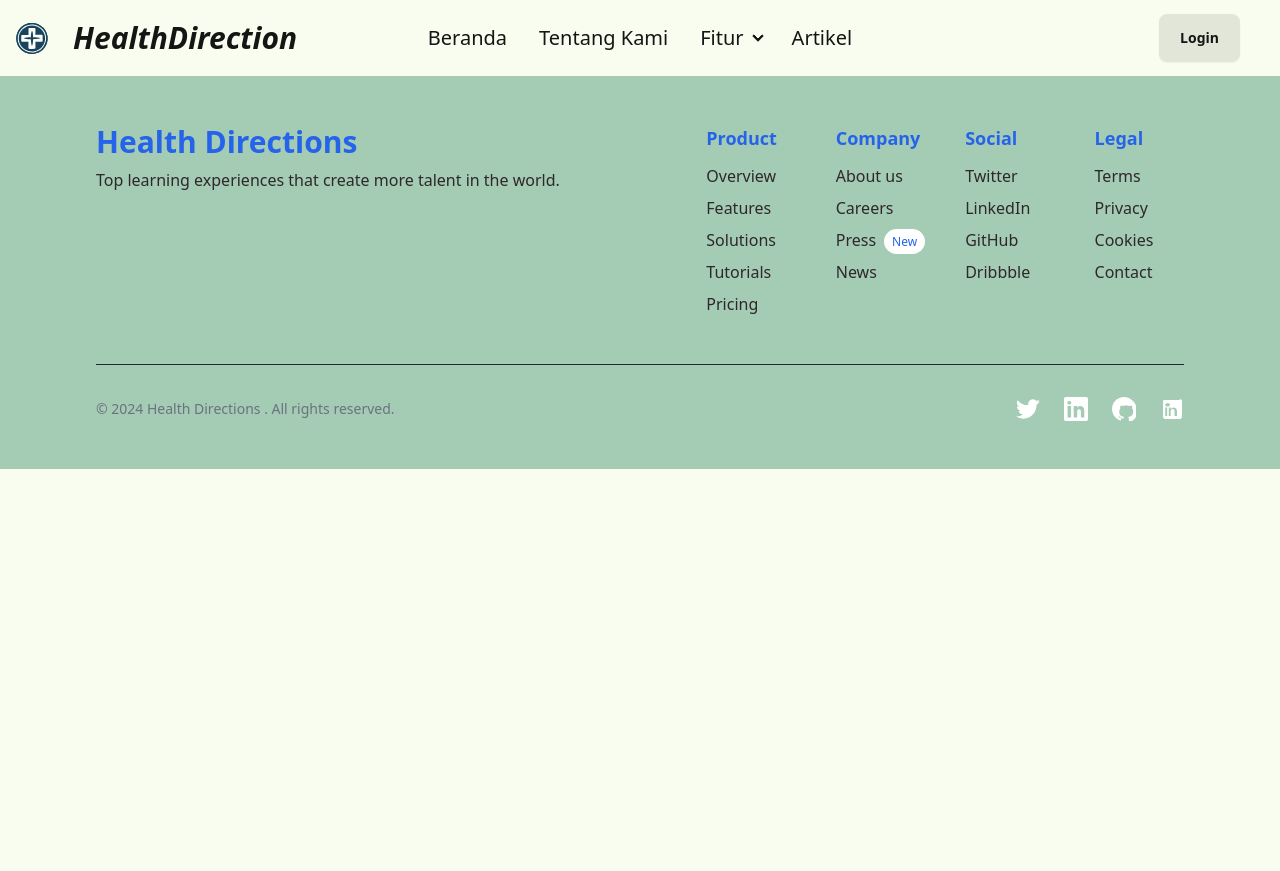
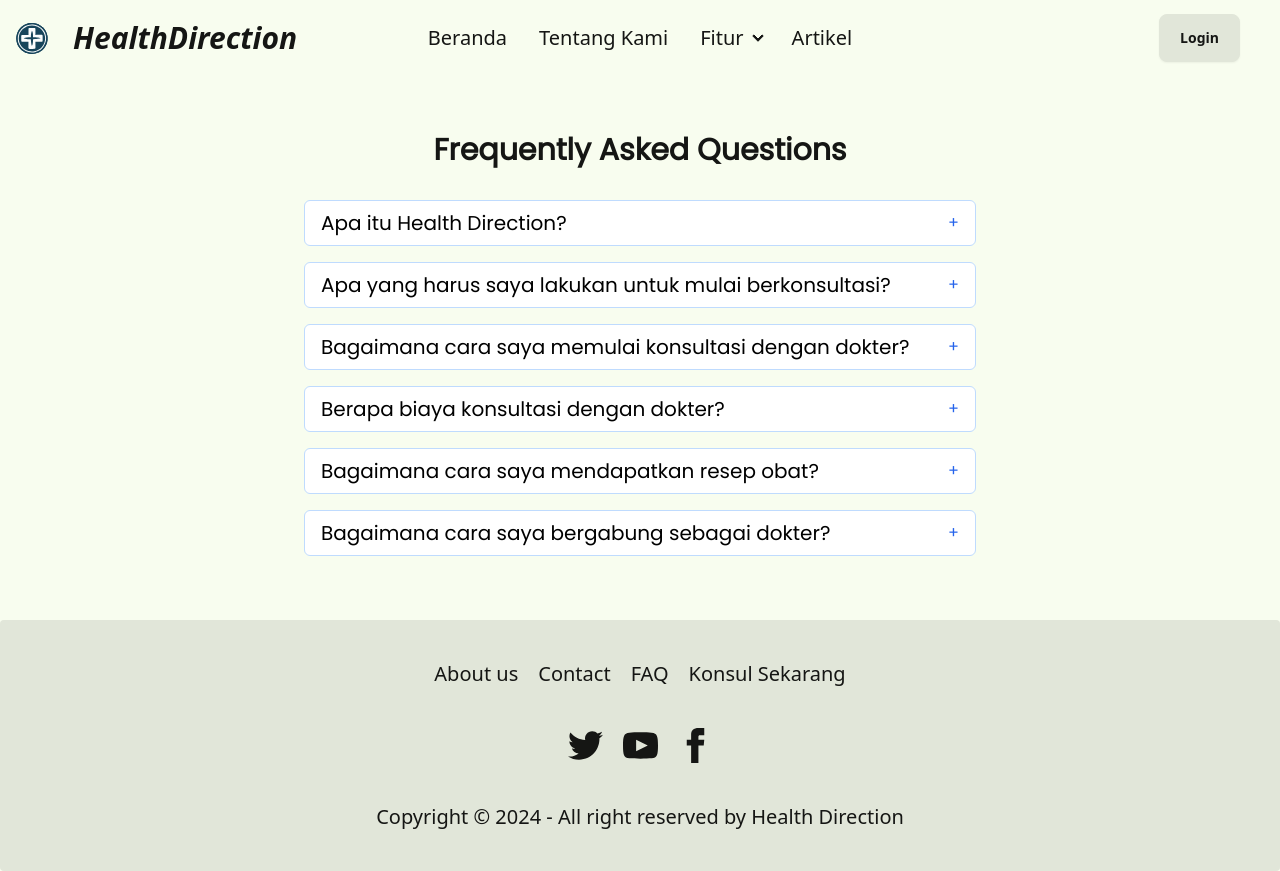
Before and after one commit to farhank15/Health-Directions-App, a React (Vite) app: page /faq in a window 1280 px wide. Before the commit the page ends 800 px from the top, so only its background shows below. Built offline with nearby package versions, Linux system fonts and the light colour scheme.

Commit message:
History dan FAQ

```diff
--- a/src/App.jsx
+++ b/src/App.jsx
@@ -5,6 +5,8 @@ import Register from "./components/molecules/loginregister/Register";
 import Home from "./pages/Home";
 import About from "./pages/About";
 import Article from "./pages/Article";
+import History from "./pages/History";
+import FAQ from "./pages/FAQ";
 
 function App() {
   return (
@@ -16,6 +18,8 @@ function App() {
           <Route path="/login" element={<Login />} />
           <Route path="/register" element={<Register />} />
           <Route path="/article" element={<Article />} />
+          <Route path="/history" element={<History />} />
+          <Route path="/faq" element={<FAQ />} />
         </Routes>
       </Router>
     </>
--- a/src/components/molecules/Footer/index.jsx
+++ b/src/components/molecules/Footer/index.jsx
@@ -3,176 +3,55 @@ import React from "react";
 const Footer = () => {
   return (
     <div>
-      <footer className="bg-secondary text-neutral py-12">
-        <div className="container mx-auto px-6 md:px-12 lg:px-24">
-          <div className="flex flex-col md:flex-row justify-between">
-            <div className="mb-8 md:mb-0">
-              <h1 className="text-info text-3xl font-bold mb-2">
-                Health Directions
-              </h1>
-              <p className="text-neutral">
-                Top learning experiences that create more talent in the world.
-              </p>
-            </div>
-            <div className="grid grid-cols-2 md:grid-cols-4 md:gap-10">
-              <div className="mb-8 md:mb-0">
-                <h5 className="text-info text-lg font-semibold mb-3">
-                  Product
-                </h5>
-                <ul className="space-y-2">
-                  <li>
-                    <a href="#" className="hover:text-info">
-                      Overview
+      <footer className="footer footer-center p-10 bg-base-200 text-base-content rounded mt-8">
+        <nav className="grid grid-flow-col gap-5 text-xl">
+          <a href="/About" className="link-hover">About us</a>
+          <a href="https://wa.me/6285155367624" className="link-hover">Contact</a>
+          <a href="/FAQ" className="link-hover">
+            FAQ
           </a>
-                  </li>
-                  <li>
-                    <a href="#" className="hover:text-info">
-                      Features
-                    </a>
-                  </li>
-                  <li>
-                    <a href="#" className="hover:text-info">
-                      Solutions
-                    </a>
-                  </li>
-                  <li>
-                    <a href="#" className="hover:text-info">
-                      Tutorials
-                    </a>
-                  </li>
-                  <li>
-                    <a href="#" className="hover:text-info">
-                      Pricing
-                    </a>
-                  </li>
-                </ul>
-              </div>
-              <div className="mb-8 md:mb-0">
-                <h5 className="text-info text-lg font-semibold mb-3">
-                  Company
-                </h5>
-                <ul className="space-y-2">
-                  <li>
-                    <a href="#" className="hover:text-info">
-                      About us
-                    </a>
-                  </li>
-                  <li>
-                    <a href="#" className="hover:text-info">
-                      Careers
-                    </a>
-                  </li>
-                  <li>
-                    <a href="#" className="hover:text-info">
-                      Press
-                    </a>
-                    <span className="bg-white text-info text-xs ml-2 px-2 py-1 rounded-full">
-                      New
-                    </span>
-                  </li>
-                  <li>
-                    <a href="#" className="hover:text-info">
-                      News
-                    </a>
-                  </li>
-                </ul>
-              </div>
-              <div className="mb-8 md:mb-0">
-                <h5 className="text-info text-lg font-semibold mb-3">Social</h5>
-                <ul className="space-y-2">
-                  <li>
-                    <a href="#" className="hover:text-info">
-                      Twitter
-                    </a>
-                  </li>
-                  <li>
-                    <a href="#" className="hover:text-info">
-                      LinkedIn
-                    </a>
-                  </li>
-                  <li>
-                    <a href="#" className="hover:text-info">
-                      GitHub
-                    </a>
-                  </li>
-                  <li>
-                    <a href="#" className="hover:text-info">
-                      Dribbble
-                    </a>
-                  </li>
-                </ul>
-              </div>
-              <div className="mb-8 md:mb-0">
-                <h5 className="text-info text-lg font-semibold mb-3">Legal</h5>
-                <ul className="space-y-2">
-                  <li>
-                    <a href="#" className="hover:text-info">
-                      Terms
-                    </a>
-                  </li>
-                  <li>
-                    <a href="#" className="hover:text-info">
-                      Privacy
-                    </a>
-                  </li>
-                  <li>
-                    <a href="#" className="hover:text-info">
-                      Cookies
-                    </a>
-                  </li>
-                  <li>
-                    <a href="#" className="hover:text-info">
-                      Contact
-                    </a>
-                  </li>
-                </ul>
-              </div>
-            </div>
-          </div>
-          <div className="mt-12 border-t border-gray-800 pt-8 flex flex-col md:flex-row justify-between items-center">
-            <p className="text-gray-500 text-sm">
-              &copy; 2024 Health Directions . All rights reserved.
-            </p>
-            <div className="flex space-x-6 mt-6 md:mt-0">
-              <a href="#" className="text-white hover:text-info">
+          <a href="/consul" className="link-hover">Konsul Sekarang</a>
+        </nav>
+        <nav>
+          <div className="grid grid-flow-col gap-5">
+            <a>
               <svg
-                  fill="currentColor"
+                xmlns="http://www.w3.org/2000/svg"
+                width="35"
+                height="35"
                 viewBox="0 0 24 24"
-                  className="w-6 h-6"
+                className="fill-current"
               >
-                  <path d="M24 4.5a9.41 9.41 0 01-2.75.78 4.74 4.74 0 002.08-2.62 9.41 9.41 0 01-2.99 1.14 4.73 4.73 0 00-8.05 4.31A13.42 13.42 0 011.65 3.16 4.73 4.73 0 003.08 9.75a4.71 4.71 0 01-2.14-.59v.06a4.73 4.73 0 003.79 4.64 4.73 4.73 0 01-2.13.08 4.73 4.73 0 004.41 3.28A9.46 9.46 0 010 19.54a13.32 13.32 0 007.19 2.11c8.63 0 13.35-7.15 13.35-13.36 0-.2 0-.39-.01-.59A9.5 9.5 0 0024 4.5z" />
+                <path d="M24 4.557c-.883.392-1.832.656-2.828.775 1.017-.609 1.798-1.574 2.165-2.724-.951.564-2.005.974-3.127 1.195-.897-.957-2.178-1.555-3.594-1.555-3.179 0-5.515 2.966-4.797 6.045-4.091-.205-7.719-2.165-10.148-5.144-1.29 2.213-.669 5.108 1.523 6.574-.806-.026-1.566-.247-2.229-.616-.054 2.281 1.581 4.415 3.949 4.89-.693.188-1.452.232-2.224.084.626 1.956 2.444 3.379 4.6 3.419-2.07 1.623-4.678 2.348-7.29 2.04 2.179 1.397 4.768 2.212 7.548 2.212 9.142 0 14.307-7.721 13.995-14.646.962-.695 1.797-1.562 2.457-2.549z"></path>
               </svg>
             </a>
-              <a href="#" className="text-white hover:text-info">
+            <a>
               <svg
-                  fill="currentColor"
+                xmlns="http://www.w3.org/2000/svg"
+                width="35"
+                height="35"
                 viewBox="0 0 24 24"
-                  className="w-6 h-6"
+                className="fill-current"
               >
-                  <path d="M22.23 0H1.77C.79 0 0 .77 0 1.72v20.56C0 23.23.79 24 1.77 24h20.45c.98 0 1.78-.77 1.78-1.72V1.72C24 .77 23.2 0 22.23 0zM7.08 20.52H3.57V9.09h3.51v11.43zM5.33 7.57h-.02c-1.18 0-1.94-.82-1.94-1.84 0-1.04.77-1.84 1.96-1.84 1.19 0 1.94.79 1.95 1.84 0 1.02-.76 1.84-1.95 1.84zM20.43 20.52h-3.51v-5.91c0-1.42-.51-2.39-1.79-2.39-.97 0-1.55.65-1.81 1.28-.09.23-.11.54-.11.85v6.18h-3.51V9.09h3.51v1.55c.46-.71 1.27-1.72 3.1-1.72 2.26 0 3.96 1.48 3.96 4.66v7.94z" />
+                <path d="M19.615 3.184c-3.604-.246-11.631-.245-15.23 0-3.897.266-4.356 2.62-4.385 8.816.029 6.185.484 8.549 4.385 8.816 3.6.245 11.626.246 15.23 0 3.897-.266 4.356-2.62 4.385-8.816-.029-6.185-.484-8.549-4.385-8.816zm-10.615 12.816v-8l8 3.993-8 4.007z"></path>
               </svg>
             </a>
-              <a href="#" className="text-white hover:text-info">
+            <a>
               <svg
-                  fill="currentColor"
+                xmlns="http://www.w3.org/2000/svg"
+                width="35"
+                height="35"
                 viewBox="0 0 24 24"
-                  className="w-6 h-6"
+                className="fill-current"
               >
-                  <path d="M12 0C5.38 0 0 5.38 0 12c0 5.3 3.44 9.8 8.2 11.38.6.12.82-.26.82-.58 0-.28-.02-1.02-.02-2-.7.14-1.38.28-1.76-.28-.16-.28-.84-1.02-.02-1.04.78-.02 1.34.72 1.54 1.02.88 1.54 2.28 1.1 2.84.84.08-.64.34-1.1.62-1.36-2.42-.28-4.96-1.22-4.96-5.44 0-1.2.42-2.2 1.1-2.96-.1-.26-.48-1.34.1-2.8 0 0 .92-.28 3 .1.88-.24 1.82-.36 2.76-.36.94 0 1.88.12 2.76.36 2.08-.38 3-.1 3-.1.58 1.46.2 2.54.1 2.8.7.76 1.1 1.76 1.1 2.96 0 4.24-2.54 5.16-4.96 5.44.36.3.66.88.66 1.78 0 1.28-.02 2.32-.02 2.64 0 .32.22.7.82.58 4.76-1.58 8.2-6.08 8.2-11.38C24 5.38 18.62 0 12 0z" />
-                </svg>
-              </a>
-              <a href="#" className="text-white hover:text-info">
-                <svg
-                  fill="currentColor"
-                  viewBox="0 0 24 24"
-                  className="w-6 h-6"
-                >
-                  <path d="M19.75 3H4.25A1.25 1.25 0 003 4.25v15.5C3 20.99 4.01 22 5.25 22h14.5c1.24 0 2.25-1.01 2.25-2.25V4.25C22 3.01 20.99 2 19.75 2zM8.75 19h-3.5v-8.5h3.5V19zm-1.75-9.5c-1.03 0-1.75-.72-1.75-1.75S6.97 6 8 6s1.75.72 1.75 1.75S9.03 9.5 8 9.5zm11 9.5h-3.5v-4.75c0-1.4-.67-2.25-1.95-2.25-.54 0-.94.18-1.33.54-.35.34-.54.9-.54 1.42V19h-3.5v-8.5h3.5v1.75c.64-.99 1.67-1.75 3.02-1.75 1.36 0 3.3.99 3.3 3.92V19z" />
+                <path d="M9 8h-3v4h3v12h5v-12h3.642l.358-4h-4v-1.667c0-.955.192-1.333 1.115-1.333h2.885v-5h-3.808c-3.596 0-5.192 1.583-5.192 4.615v3.385z"></path>
               </svg>
             </a>
           </div>
-          </div>
-        </div>
+        </nav>
+        <aside>
+          <p className="text-xl">Copyright © 2024 - All right reserved by Health Direction</p>
+        </aside>
       </footer>
     </div>
   );
--- a/src/pages/Article/index.jsx
+++ b/src/pages/Article/index.jsx
@@ -30,7 +30,7 @@ const Article = () => {
 
   return (
     <div className="container mx-auto p-4">
-      <h1 className="text-3xl ml-8 mb-4">Berita Kesehatan Terkini</h1>
+      <h1 className="text-3xl ml-8 mb-4">Artikel Terkini</h1>
       <div className="flex flex-wrap justify-center gap-4">
         {articles.map((article, index) => (
           <div
--- /dev/null
+++ b/src/pages/FAQ/index.jsx
@@ -0,0 +1,63 @@
+import React, { useState } from 'react';
+
+const FAQ = () => {
+  const [activeIndex, setActiveIndex] = useState(null);
+
+  const faqs = [
+    {
+      question: "Apa itu Health Direction?",
+      answer: "Health Directions adalah situs web untuk melakukan konsultasi kesehatan berbasis online dengan dokter yang bersertifikasi dan telah bergabung dengan kami."
+    },
+    {
+      question: "Apa yang harus saya lakukan untuk mulai berkonsultasi?",
+      answer: "Anda dapat login terdahulu, jika belum pernah membuat akun silahkan membuat akun terlebih dahulu."
+    },
+    {
+        question: "Bagaimana cara saya memulai konsultasi dengan dokter?",
+        answer: "Anda dapat membuka menu 'Konsultasi Medis' yang telah kami sediakan pada bagian fitur"
+       },
+    {
+      question: "Berapa biaya konsultasi dengan dokter?",
+      answer: "Anda dapat berkonsultasi dengan dokter kami secara gratis, anda hanya akan dikenakan biaya jika meminta resep dari dokter."
+    },
+    {
+      question: "Bagaimana cara saya mendapatkan resep obat?",
+      answer: "Anda dapat melihat resep obar setelah melakukan konsultasi dengan dokter kami"
+
+    },
+    {
+        question: "Bagaimana cara saya bergabung sebagai dokter?",
+        answer: "Anda dapat bergabung dengan kami melalui 'Contact' untuk kami verifikasi terlebih dahulu"
+    }
+  ];
+
+  const toggleFAQ = index => {
+    setActiveIndex(activeIndex === index ? null : index);
+  };
+
+  return (
+    <div className="flex flex-col items-center mt-10 p-4 font-poppins">
+      <h1 className="text-3xl font-bold mb-8">Frequently Asked Questions</h1>
+      <div className="w-full max-w-2xl">
+        {faqs.map((faq, index) => (
+          <div key={index} className="mb-4">
+            <button
+              className={`w-full text-left py-2 px-4 bg-blue-100 hover:bg-blue-200 rounded-md focus:outline-none focus:bg-blue-200 transition duration-300 flex justify-between items-center ${activeIndex === index ? 'bg-blue-200' : 'bg-white'} border border-blue-200`}
+              onClick={() => toggleFAQ(index)}
+            >
+              <h2 className="text-xl text-black">{faq.question}</h2>
+              <span className="text-blue-600">{activeIndex === index ? '-' : '+'}</span>
+            </button>
+            {activeIndex === index && (
+              <div className="mt-2 py-2 px-4 bg-white rounded-md border border-blue-200">
+                <p>{faq.answer}</p>
+              </div>
+            )}
+          </div>
+        ))}
+      </div>
+    </div>
+  );
+};
+
+export default FAQ;
--- /dev/null
+++ b/src/pages/History/index.jsx
@@ -0,0 +1,37 @@
+import React from 'react';
+
+const consultations = [
+  { id: 1, date: '2024-01-15', doctor: 'Dr. A', summary: 'Follow-up for hypertension.' },
+  { id: 2, date: '2024-02-20', doctor: 'Dr. B', summary: 'Routine check-up.' },
+  { id: 3, date: '2024-03-30', doctor: 'Dr. C', summary: 'Allergy consultation.' },
+];
+
+const History = () => {
+  return (
+    <div className="container mx-auto p-4">
+      <h1 className="text-2xl font-bold mb-4">Riwayat Konsultasi</h1>
+      <div className="bg-white shadow-md rounded-lg overflow-hidden">
+        <table className="min-w-full bg-white">
+          <thead className="bg-gray-800 text-white">
+            <tr>
+              <th className="w-1/4 py-2">Waktu</th>
+              <th className="w-1/4 py-2">Dokter</th>
+              <th className="w-1/2 py-2">Ringkasan</th>
+            </tr>
+          </thead>
+          <tbody>
+            {consultations.map(consultation => (
+              <tr key={consultation.id} className="text-center border-b">
+                <td className="py-2">{consultation.date}</td>
+                <td className="py-2">{consultation.doctor}</td>
+                <td className="py-2">{consultation.summary}</td>
+              </tr>
+            ))}
+          </tbody>
+        </table>
+      </div>
+    </div>
+  );
+};
+
+export default History;
```
Lines whose indentation alone changed are shown as unchanged.
